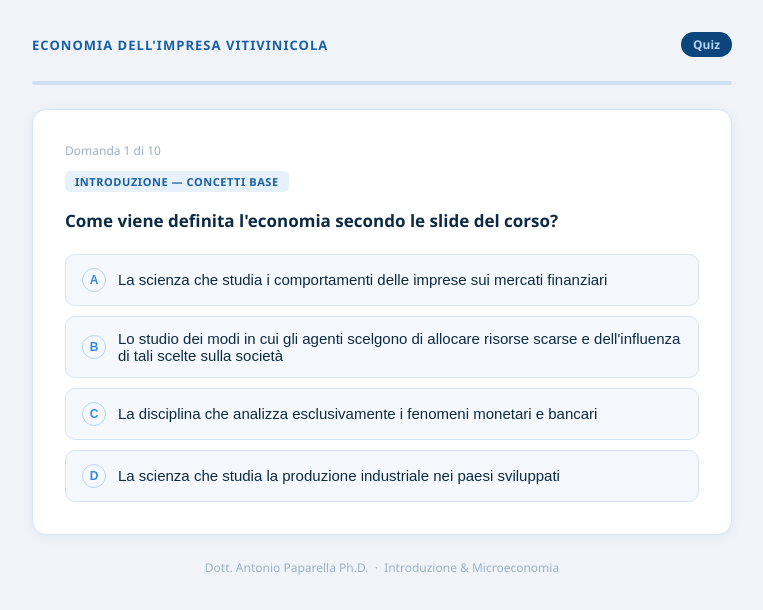
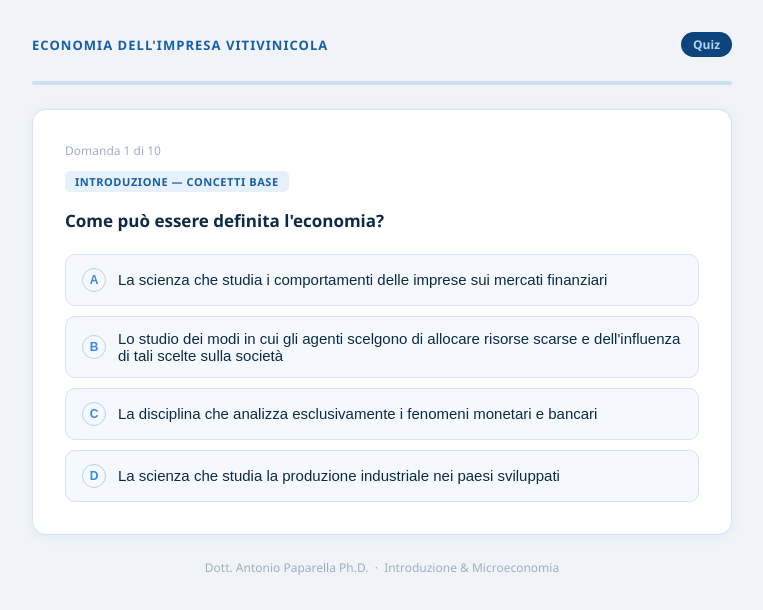
Before and after one commit to toniopap/toniopap.github.io, a plain HTML site: page quiz_introduzione_microeconomia_4.html in a window 1280 px wide. Shown: the whole page, without its empty margins (258-1021 px from the left). Drawn offline with Linux system fonts and the light colour scheme.

Commit message:
Update quiz_introduzione_microeconomia_4.html

```diff
--- a/quiz_introduzione_microeconomia_4.html
+++ b/quiz_introduzione_microeconomia_4.html
@@ -85,7 +85,7 @@
 const questions = [
   {
     cat: "intro", catLabel: "Introduzione — Concetti base",
-    q: "Come viene definita l'economia secondo le slide del corso?",
+    q: "Come può essere definita l'economia?",
     opts: [
       "La scienza che studia i comportamenti delle imprese sui mercati finanziari",
       "Lo studio dei modi in cui gli agenti scelgono di allocare risorse scarse e dell'influenza di tali scelte sulla società",
```
